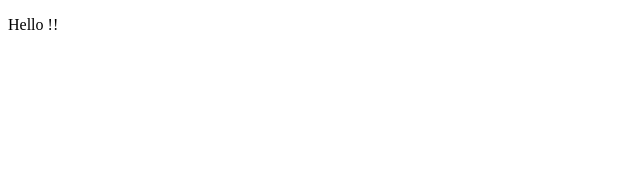
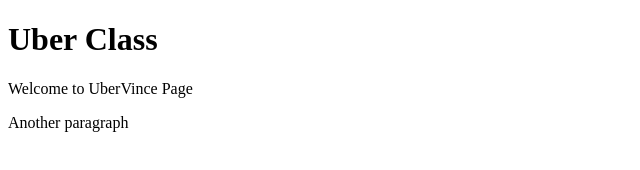
Before and after one commit to ubervince/ubervince.github.io, a plain HTML site: page index.html in a window 1280 px wide. Shown: the whole page, without its empty margins (0-640 px from the left). Drawn offline with Linux system fonts and the light colour scheme.

Commit message:
Add header and another paragraph

```diff
--- a/index.html
+++ b/index.html
@@ -1,6 +1,8 @@
 <!DOCTYPE html>
 <html>
   <body>
-    <p>Hello !!</p>
+    <h1>Uber Class</h1>
+    <p>Welcome to UberVince Page</p>
+    <p>Another paragraph</p>
   </body>
 </html>
```
